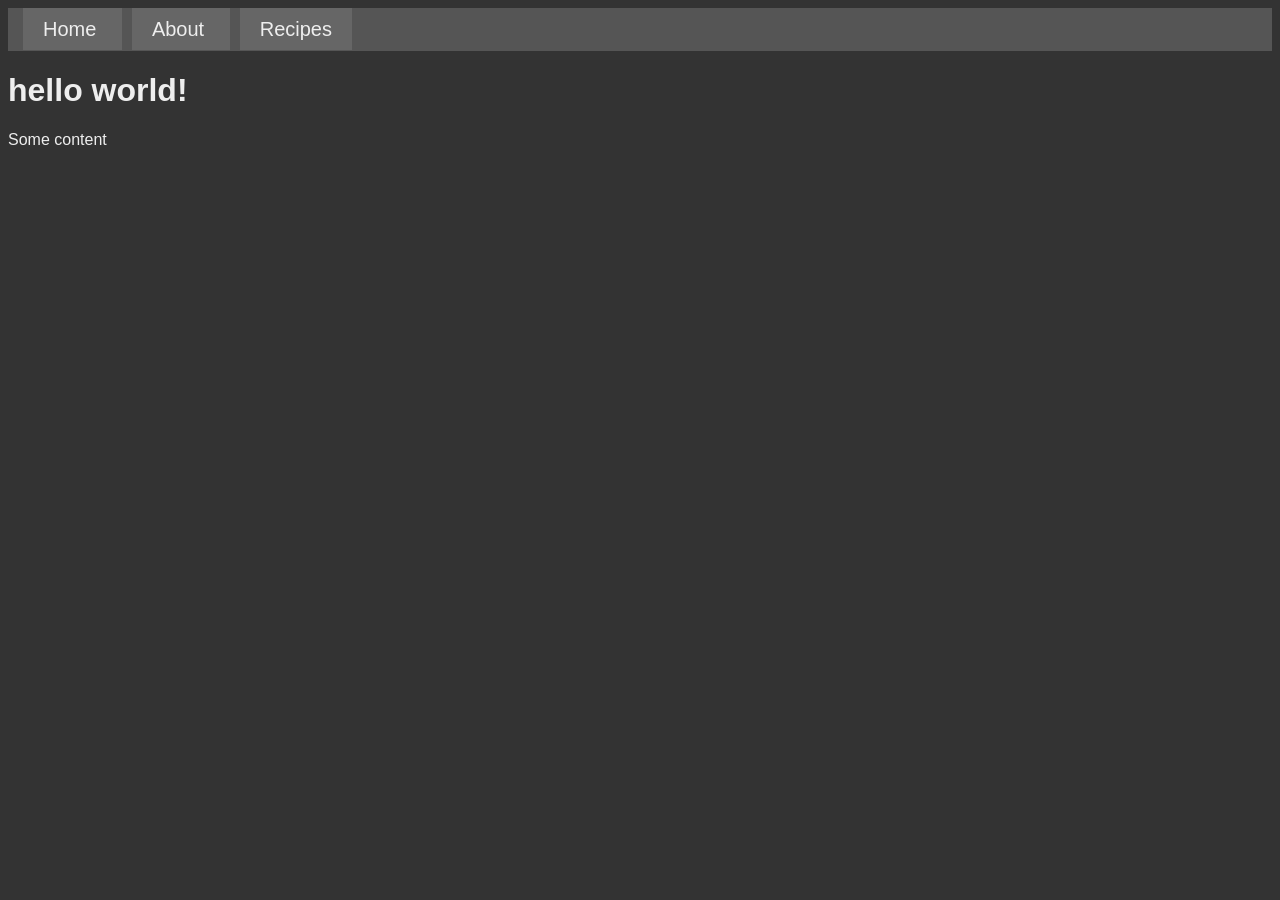
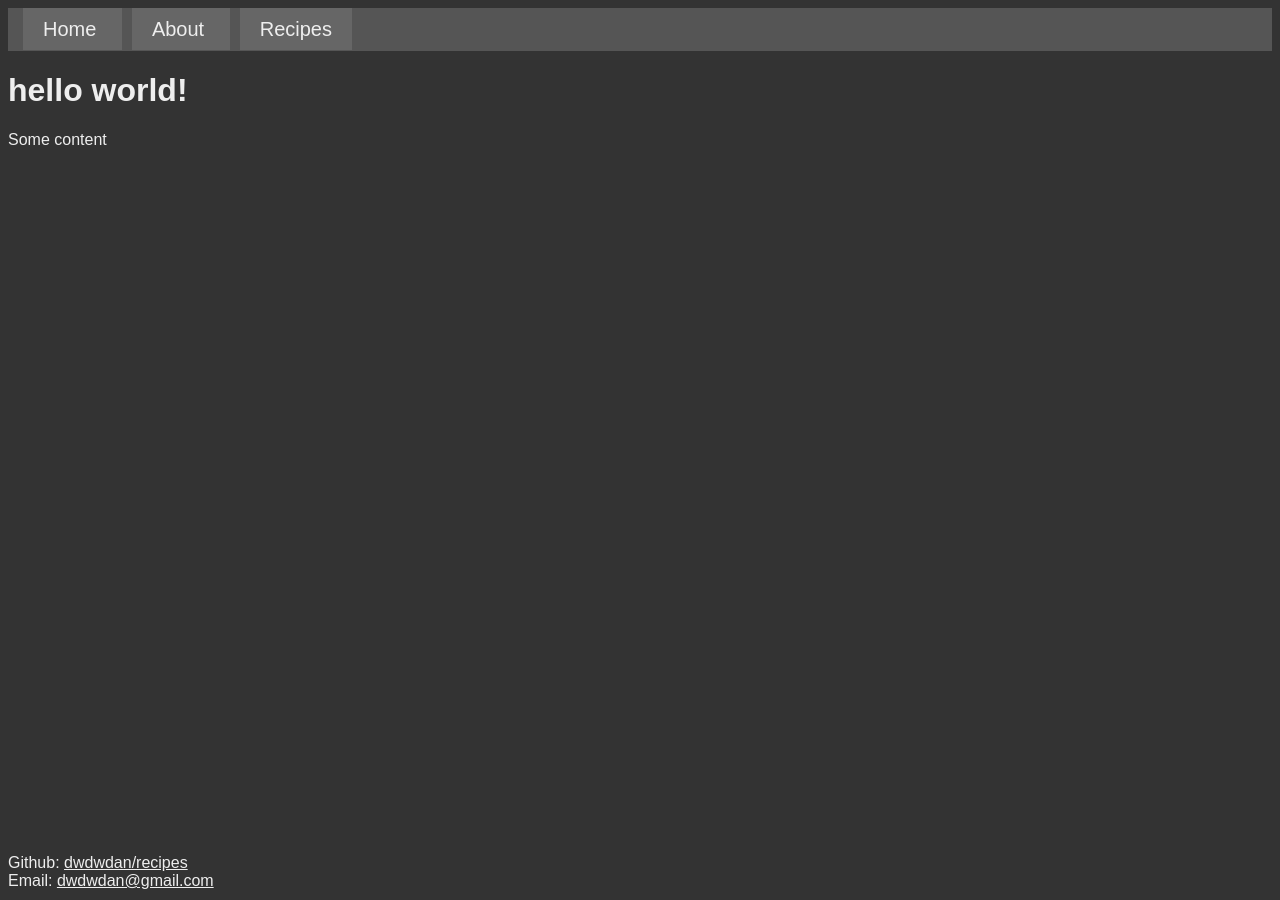
Before and after one commit to dwdwdan/recipes, a Jekyll site: the page built from index.html, in a window 1280 px wide. Built offline with Jekyll 4.4.1, drawn with Linux system fonts in a browser that asks for light colours.

Commit message:
Added footer containing github and email

```diff
--- a/_layouts/default.html
+++ b/_layouts/default.html
@@ -7,6 +7,13 @@
 </head>
 <body>
 	{% include navigation.html %}
-	{{ content }}
+	<div id="body">
+		{{ content }}
+	</div>
+	<div id="footer">
+				Github: <a href="https://github.com/dwdwdan/recipes">dwdwdan/recipes</a><br>
+				Email: <a href="mailto:dwdwdan@gmail.com">dwdwdan@gmail.com</a>
+	</div>
+
 </body>
 </html>
--- a/_sass/main.scss
+++ b/_sass/main.scss
@@ -35,3 +35,9 @@ ul#navmenu {
 p.byline{
 	font-style: italic;
 }
+
+#footer{
+	position: absolute;
+	bottom: 0;
+	padding: 10px 0px
+}
```
